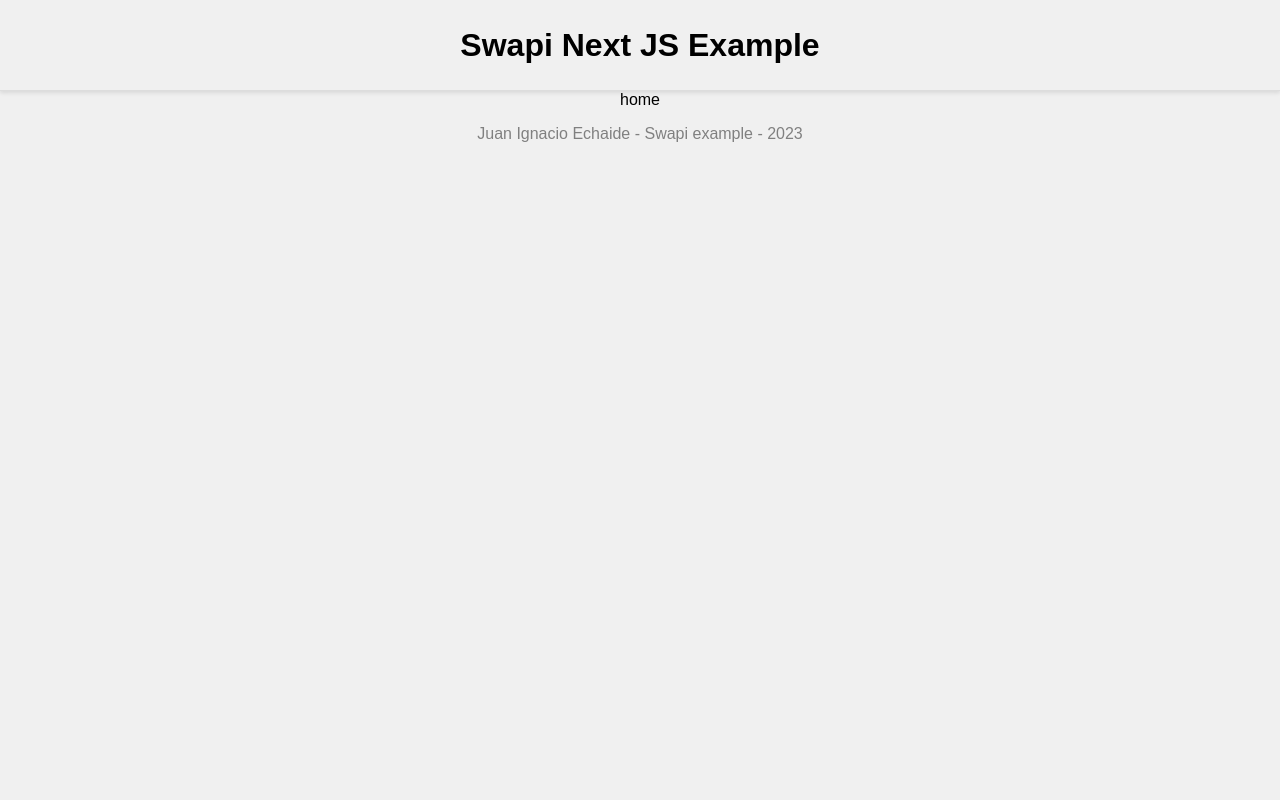
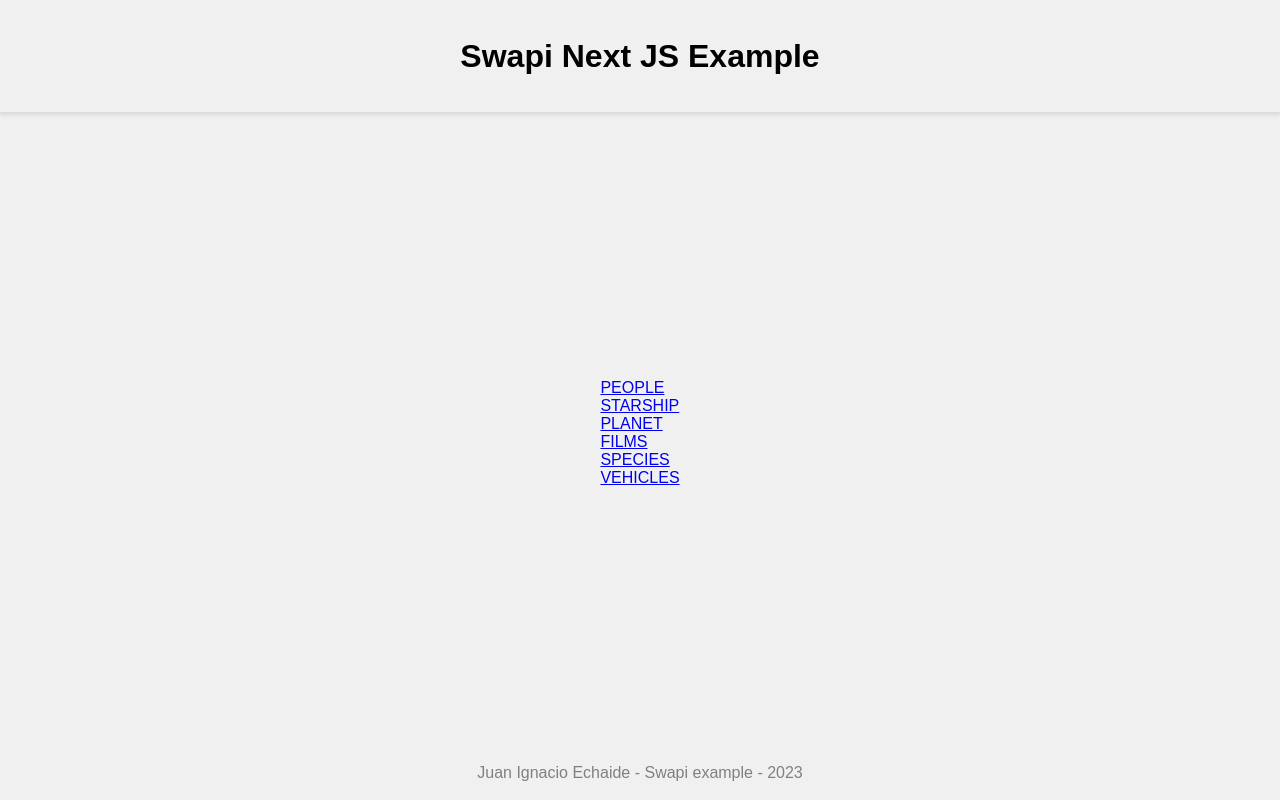
Before and after one commit to juanIgnacioEchaide/swapiservcompo, a Next.js app: page / in a window 1280 px wide. Built offline with nearby package versions, Linux system fonts and the light colour scheme.

Commit message:
first attempt fetch

```diff
--- a/app/global.css
+++ b/app/global.css
@@ -1,16 +1,16 @@
-/* Global Styles */
 body {
     margin: 0;
     padding: 0;
     font-family: Arial, sans-serif;
     background-color: #f0f0f0;
+    justify-content: center;
+    align-items: center;
 }
 
-/* Layout Styles */
 .layout {
-    font-family: inherit;
+    font-family: 'ui sans', sans-serif;
     width: 100%;
-    height: 100%;
+    height: 100vh;
     min-height: 100vh;
     margin: none;
     padding: none;
--- /dev/null
+++ b/app/home.css
@@ -0,0 +1,24 @@
+.home {
+    display: flex;
+    flex-direction: row;
+    align-items: center;
+    justify-content: center;
+}
+
+.home__button {
+    width: 200px;
+    height: 450px;
+    background-color: #007bff;
+    color: #fff;
+    font-size: 1.5rem;
+    display: flex;
+    justify-content: center;
+    align-items: center;
+    margin: 10px;
+    cursor: pointer;
+    transition: background-color 0.3s ease;
+}
+
+.home__button:hover {
+    background-color: #0056b3;
+}
--- a/app/layout.tsx
+++ b/app/layout.tsx
@@ -5,6 +5,7 @@ import { Inter } from 'next/font/google'
 import React from "react";
 import { wording } from '@/utils/constants';
 import { BaseWrapperProps } from '@/models/props';
+import Head from 'next/head';
 
 const inter = Inter({ subsets: ['latin'] })
 
@@ -15,6 +16,8 @@ export const metadata: Metadata = {
 
 export default function Layout({ children }: BaseWrapperProps) {
   return (
+    <html>
+      <body>
         <div className="layout">
           <header className="layout__header">
             <nav>
@@ -22,11 +25,12 @@ export default function Layout({ children }: BaseWrapperProps) {
             </nav>
           </header>
           <main className="layout__main">
-        <section>{children}</section>
+            {children}
           </main>
           <footer className="layout__footer">
             <p>{wording.footer}</p>
           </footer>
-    </div>
+        </div></body>
+    </html>
   );
 }
--- a/app/page.tsx
+++ b/app/page.tsx
@@ -1,7 +1,17 @@
-export default function Home() {
+import './global.css'
+import { DETAILS_ROUTE } from '@/utils/constants'
+import Link from 'next/link'
+
+export default async function Home() {
+
   return (
-    <div>
-      home
+    <div className="home">
+      <Link href={DETAILS_ROUTE.PEOPLE}><div className="home__button">PEOPLE</div></Link>
+      <Link href={DETAILS_ROUTE.STARSHIP}><div className="home__button">STARSHIP</div></Link>
+      <Link href={DETAILS_ROUTE.PLANET}> <div className="home__button">PLANET</div></Link>
+      <Link href={DETAILS_ROUTE.FILMS}><div className="home__button">FILMS</div></Link>
+      <Link href={DETAILS_ROUTE.SPECIES}><div className="home__button">SPECIES</div></Link>
+      <Link href={DETAILS_ROUTE.VEHICLES}><div className="home__button">VEHICLES</div></Link>
     </div>
   )
 }
--- a/utils/constants.ts
+++ b/utils/constants.ts
@@ -1,5 +1,4 @@
 export enum URI {
-    BASE = 'https://swapi.dev/api/',
     PEOPLE = 'https://swapi.dev/api/people',
     STARSHIP = 'https://swapi.dev/api/starships',
     PLANET = 'https://swapi.dev/api/planets',
@@ -8,6 +7,24 @@ export enum URI {
     VEHICLES = 'https://swapi.dev/api/vehicles',
 }
 
+export enum DETAILS_ROUTE {
+    PEOPLE = 'details/people',
+    STARSHIP = 'details/starships',
+    PLANET = 'details/planets',
+    FILMS = 'details/films',
+    SPECIES = 'details/species',
+    VEHICLES = 'details/vehicles',
+}
+
+export const apiRouteByDetails = {
+    [URI.PEOPLE]: DETAILS_ROUTE.PEOPLE,
+    [URI.STARSHIP]: DETAILS_ROUTE.STARSHIP,
+    [URI.PLANET]: DETAILS_ROUTE.PLANET,
+    [URI.FILMS]: DETAILS_ROUTE.FILMS,
+    [URI.SPECIES]: DETAILS_ROUTE.SPECIES,
+    [URI.VEHICLES]: DETAILS_ROUTE.VEHICLES,
+  };
+
 export const fontFamily = "'Mona Sans', sans-serif"
 
 export const wording = {
```
Also changed, not shown: app/details/people/page.tsx (added, +12 -0 lines), models/entities.ts (added, +120 -0 lines), services/api.ts (+8 -9 lines), utils/helpers.ts (added, +8 -0 lines), components/Pagination.tsx (added), public/images/planets.webp (added), public/images/starships.webp (added). Lines whose indentation alone changed are shown as unchanged.
